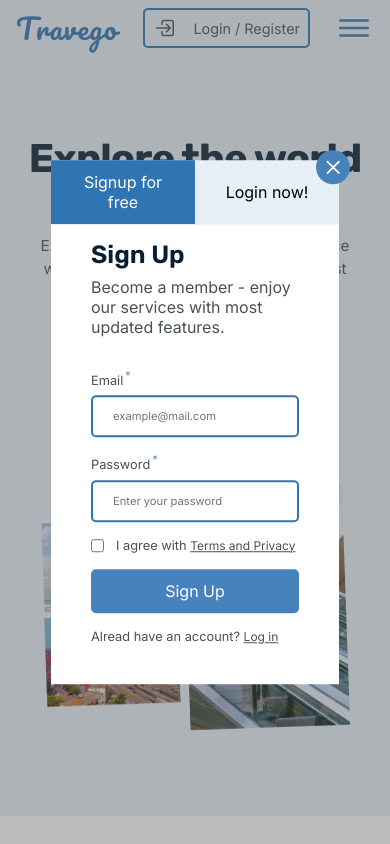
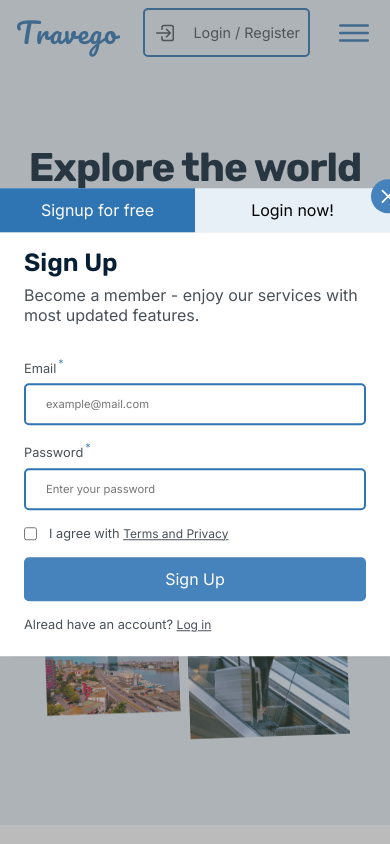
Before and after one commit to Eko-U/Travego, a website: page index.html in a window 390 px wide. Both pictures are taken after a click on the element "Login / Register". Shown: the top 844 px of the page. Drawn offline with nearby package versions, Linux system fonts and the light colour scheme.

Commit message:
update ui

```diff
--- a/css/style.css
+++ b/css/style.css
@@ -283,15 +283,17 @@ body {
 
 .form__container {
   font-family: 'inter', sans-serif;
-  color: inherit;
   max-width: 50rem;
-  margin: 0 auto;
-  display: grid;
+  max-width: max-content;
   position: fixed;
   top: 50%;
   left: 50%;
   transform: translate(-50%, -50%);
-  z-index: 9999; }
+  z-index: 9999;
+  box-shadow: 4px 4px 8px -8px rgba(0, 0, 0, 0.2); }
+  @media only screen and (max-width: 45.625em) {
+    .form__container {
+      width: 100%; } }
 
 .form--signup,
 .form--login {
@@ -301,8 +303,6 @@ body {
   display: none !important; }
 
 .form__tabs {
-  grid-column: 1 / -1;
-  grid-row: 1 / 2;
   display: grid;
   grid-template-columns: repeat(2, 1fr);
   background-color: #e8f0f7; }
@@ -331,6 +331,9 @@ body {
   display: none;
   flex-direction: column;
   gap: 2rem; }
+  @media only screen and (max-width: 45.625em) {
+    .form {
+      padding: 2rem 3rem 3rem; } }
   .form__header {
     margin-bottom: 2rem; }
   .form__fields {
@@ -393,7 +396,6 @@ body {
 
 .header {
   background-color: #e8f0f7;
-  height: 7rem;
   width: 100%;
   padding: 1rem 5rem;
   display: flex;
```
